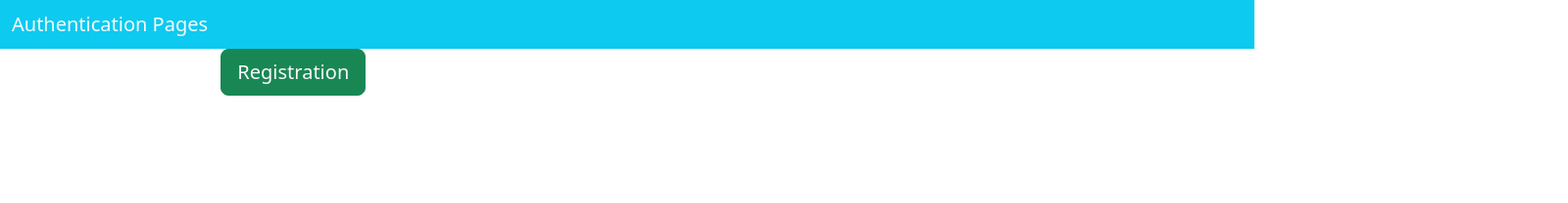
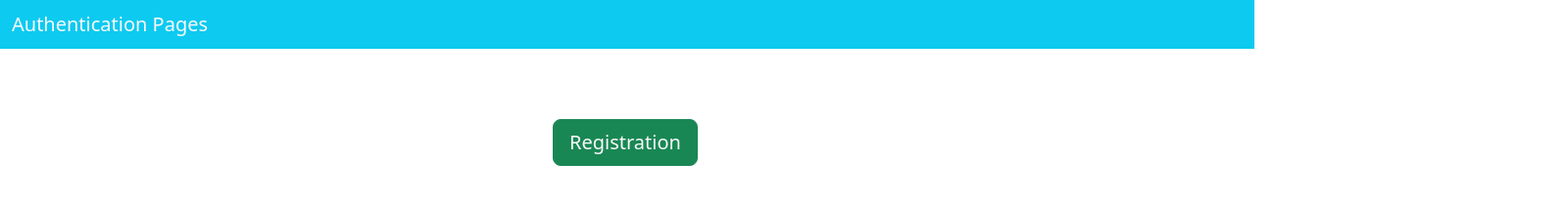
Before and after one commit to nullthefirst/bootstrap-frontend-demo, a plain HTML site: page index.html in a window 1280 px wide. Shown: the whole page at 98% size, 1600 px wide, since content can reach past the window. Drawn offline with nearby package versions, Linux system fonts and the light colour scheme.

Commit message:
Updated button class style

```diff
--- a/style.css
+++ b/style.css
@@ -3,7 +3,12 @@ body {
   margin: 0;
 }
 
-.auth-section {
+.auth-button-section {
   padding: 2.5rem;
   margin: 0 25%;
 }
+
+.btn {
+  display: block;
+  margin-top: 2rem;
+}
```
